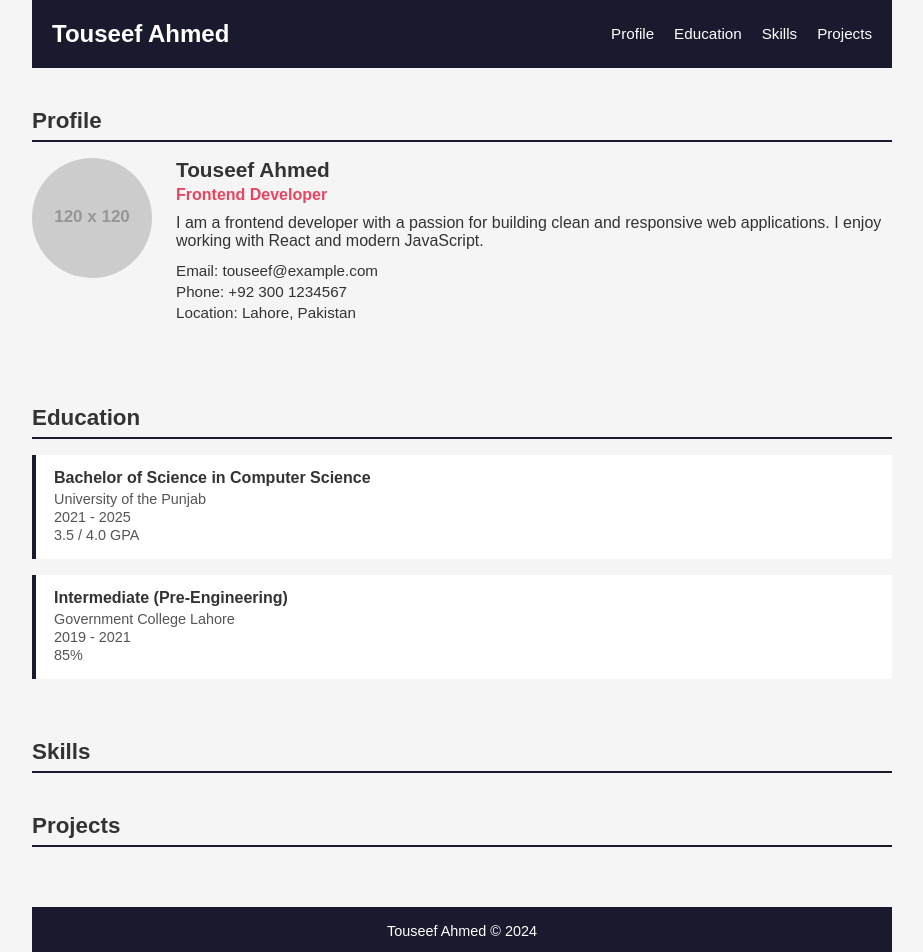
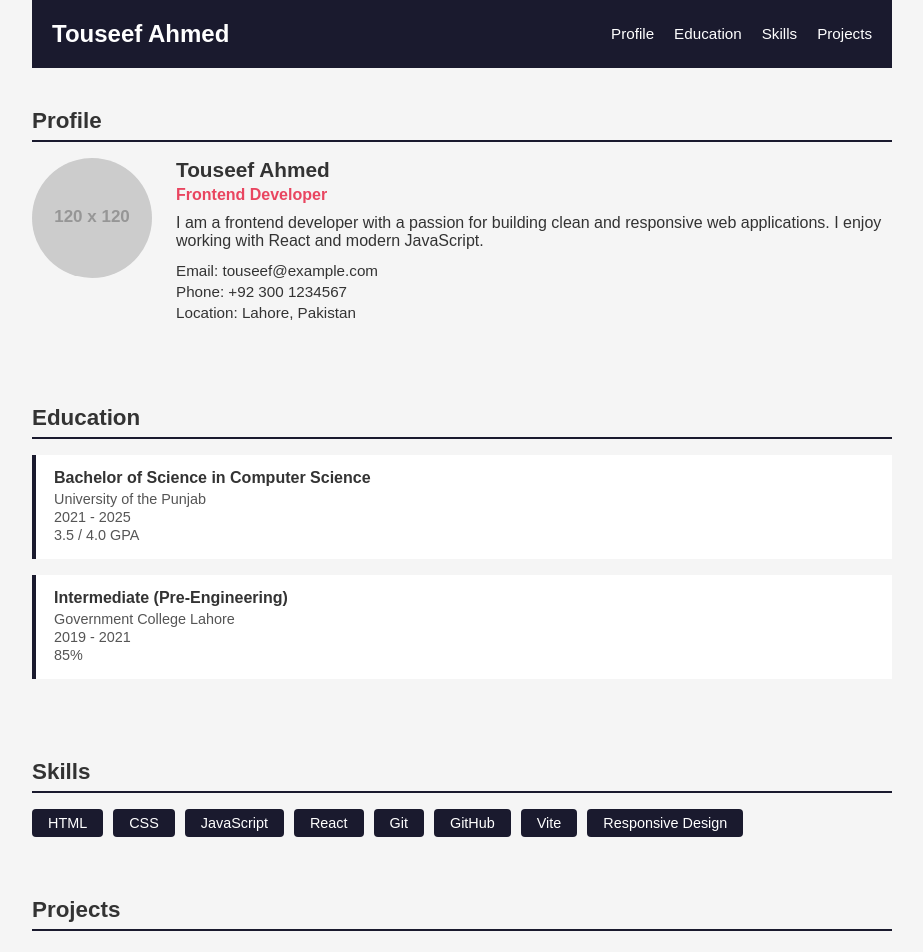
Before and after one commit to TouseefAhmedexe/assessment-fe06, a React (Vite) app: page / in a window 1280 px wide. Shown: the top 952 px of the page, without its empty margins (178-1101 px from the left). Built offline with nearby package versions, Linux system fonts and the light colour scheme.

Commit message:
Add skills section

```diff
--- a/src/App.css
+++ b/src/App.css
@@ -115,3 +115,22 @@
   color: #555;
   margin-bottom: 2px;
 }
+
+.skills-section {
+  padding: 20px 0;
+}
+
+.skills-list {
+  list-style: none;
+  display: flex;
+  flex-wrap: wrap;
+  gap: 10px;
+}
+
+.skill-item {
+  background-color: #1a1a2e;
+  color: #fff;
+  padding: 6px 16px;
+  border-radius: 4px;
+  font-size: 0.9rem;
+}
--- a/src/App.jsx
+++ b/src/App.jsx
@@ -1,6 +1,7 @@
 import './App.css'
 import Profile from './components/Profile'
 import Education from './components/Education'
+import Skills from './components/Skills'
 
 function App() {
   return (
@@ -20,9 +21,7 @@ function App() {
 
         <Education />
 
-        <section id="skills">
-          <h2>Skills</h2>
-        </section>
+        <Skills />
 
         <section id="projects">
           <h2>Projects</h2>
--- /dev/null
+++ b/src/components/Skills.jsx
@@ -0,0 +1,25 @@
+function Skills() {
+  const skills = [
+    'HTML',
+    'CSS',
+    'JavaScript',
+    'React',
+    'Git',
+    'GitHub',
+    'Vite',
+    'Responsive Design'
+  ]
+
+  return (
+    <section id="skills" className="skills-section">
+      <h2>Skills</h2>
+      <ul className="skills-list">
+        {skills.map((skill, index) => (
+          <li key={index} className="skill-item">{skill}</li>
+        ))}
+      </ul>
+    </section>
+  )
+}
+
+export default Skills
```
